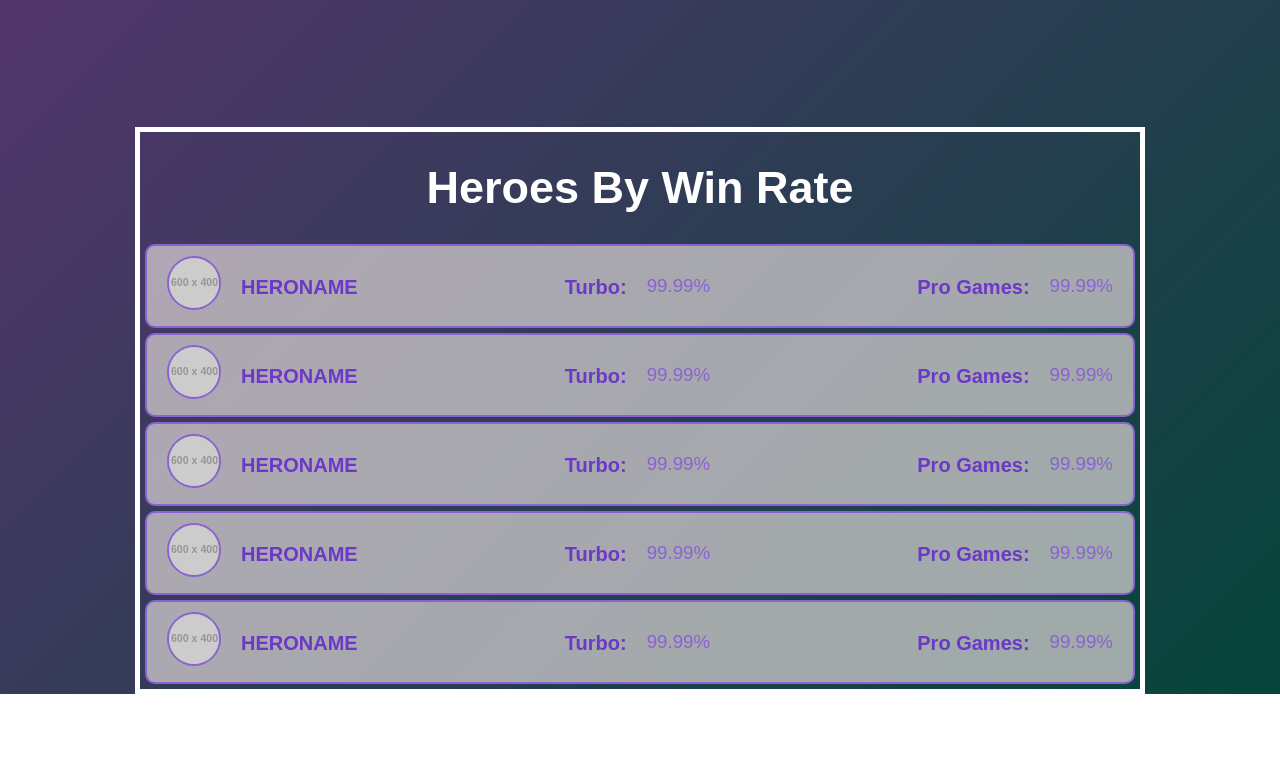
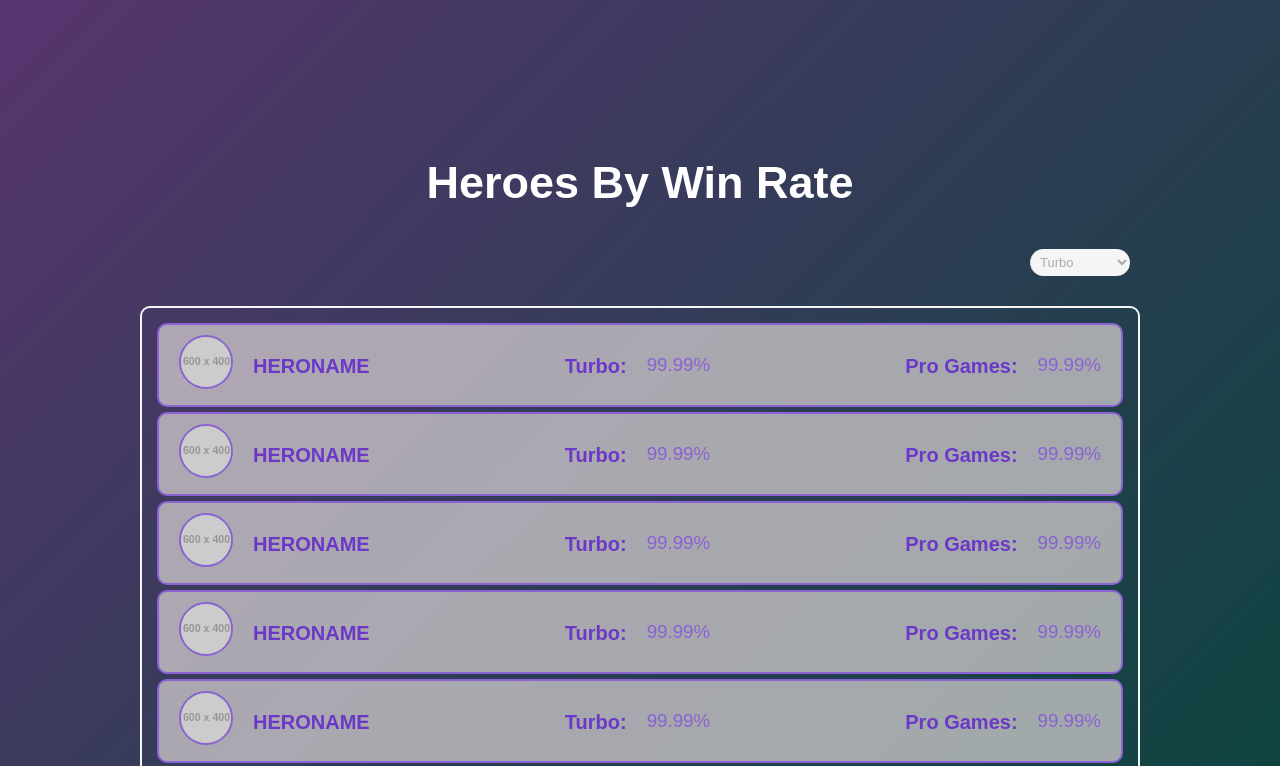
Before and after one commit to ChavezJuanC/Dota2SeachTool, a React (Vite) app: page / in a window 1280 px wide. Shown: the part 800-1566 px from the top of the page. Before the commit the page ends 1494 px from the top, so only its background shows below. Built offline with nearby package versions, Linux system fonts and the light colour scheme; a web font is replaced by a local one.

Commit message:
Implemented drop-down for fileters UI and improved spacing

```diff
--- a/src/assets/components/general/HeroFeedByWinRate.tsx
+++ b/src/assets/components/general/HeroFeedByWinRate.tsx
@@ -3,11 +3,20 @@ import HeroFeedByWinRateCard from "./HeroFeedByWinRateCard";
 function HeroFeedByWinRate() {
     return (
         <div id="hero-feed-by-win-rate-container">
-            <h1 className="main-section-title" id="heroes-by-win-rate-little">
+            <h1 className="main-section-title" id="heroes-by-win-rate-title">
                 Heroes By Win Rate
             </h1>
+            <select name="filter-options" id="win-rate-filters">
+                <option value="turbo">Turbo</option>
+                <option value="progames">Pro Games</option>
+            </select>
             {/*Create a drop down menu here to sort by turbo or pro win rate*/}
             <div id="hero-feed-by-win-rate-cards-wrapper">
+                <HeroFeedByWinRateCard />
+                <HeroFeedByWinRateCard />
+                <HeroFeedByWinRateCard />
+                <HeroFeedByWinRateCard />
+                <HeroFeedByWinRateCard />
                 <HeroFeedByWinRateCard />
                 <HeroFeedByWinRateCard />
                 <HeroFeedByWinRateCard />
--- a/src/index.css
+++ b/src/index.css
@@ -679,11 +679,14 @@ body {
 /* Heroes Feed By Win Rate */
 
 #hero-feed-by-win-rate-container {
-    border: solid 5px white;
     margin-top: 90vh;
     width: 1000px;
     margin-left: auto;
     margin-right: auto;
+    display: flex;
+    flex-direction: column;
+    height: 800px;
+    padding-bottom: 100px;
 }
 
 #scroll-down-to-heroes-btn {
@@ -706,10 +709,40 @@ body {
     flex-direction: row;
 }
 
-#heroes-by-win-rate-little {
+#heroes-by-win-rate-title {
     display: flex;
     flex-direction: row;
     justify-content: center;
+    align-items: center;
+    margin-bottom: 50px;
+}
+
+#win-rate-filters {
+    background-color: whitesmoke;
+    border: 0;
+    height: 32px;
+    border-radius: 20px;
+    padding: 0 15px;
+    font-weight: 400;
+    font-size: 13px;
+    border-left: 1px solid #dcdcdc;
+    color: #adaaaa;
+    width: 100px;
+    align-self: flex-end;
+    display: flex;
+    margin-right: 10px;
+    position: relative;
+    bottom: 10px;
+    margin-bottom: 20px;
+    padding: 5px;
+}
+
+#hero-feed-by-win-rate-cards-wrapper {
+    overflow: auto;
+    padding: 10px;
+    padding-bottom: 10px;
+    border: solid 2px whitesmoke;
+    border-radius: 10px;
 }
 
 @media (max-width: 1100px) {
```
